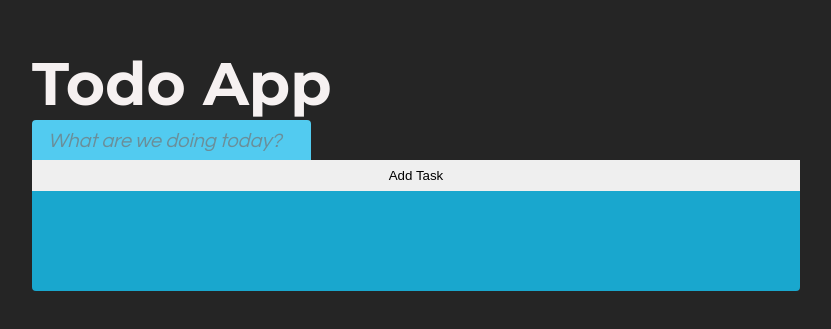
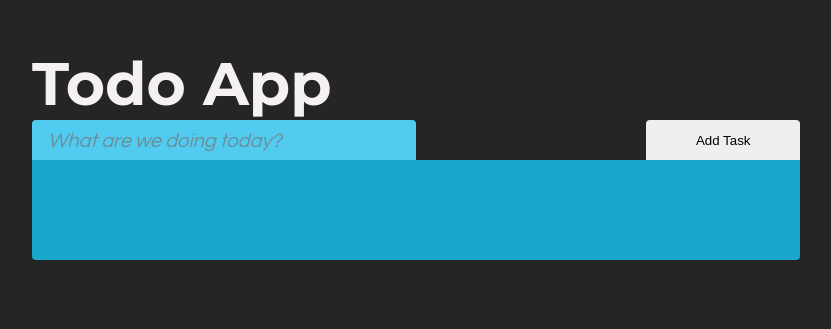
Before and after one commit to Kemenike/TodoAppReact, a React (Create React App) app: page / in a window 1280 px wide. Shown: the part 113-442 px from the top of the page, without its empty margins (224-1055 px from the left). Built offline with nearby package versions, Linux system fonts and the light colour scheme.

Commit message:
Changed input form to look cleaner

```diff
--- a/src/App.css
+++ b/src/App.css
@@ -30,6 +30,12 @@ html {
   height: fit-content;
 }
 
+.todo__form {
+  display: grid;
+  grid-template-columns: 5fr 3fr 2fr;
+  grid-template-rows: 1fr1;
+}
+
 .todo__title {
   color: var(--secondary-theme);
   font-family: 'Montserrat', sans-serif;
@@ -37,6 +43,7 @@ html {
 }
 
 .todo__input {
+  grid-column-start: 1;
   background-color: var(--primary-theme-light);
   border: 1px solid var(--primary-theme-light);
   border: 0px;
@@ -51,9 +58,10 @@ html {
   order: 0;
 }
 
-.btn {
+.todo__submit {
   padding: 8px;
   border: none;
+  border-radius: 4px 4px 0 0;
   width: 100%;
   height: 100%;
 }
@@ -72,7 +80,7 @@ html {
 
 .todo__submit {
   cursor: pointer;
-  grid-row-start: 1;
+  grid-column-start: 3;
   order: 1;
   transition: background-color 100ms ease;
 }
--- a/src/App.jsx
+++ b/src/App.jsx
@@ -23,7 +23,7 @@ function App() {
             Todo App
           </h1>
         </div>
-        <form className="todo__input_form" onSubmit={handleSubmit}>
+        <form className="todo__form" onSubmit={handleSubmit}>
           <input className="todo__input" type="text" placeholder='What are we doing today?'
           />
           <input type="submit" value="Add Task" className='todo__submit btn'/>
```
